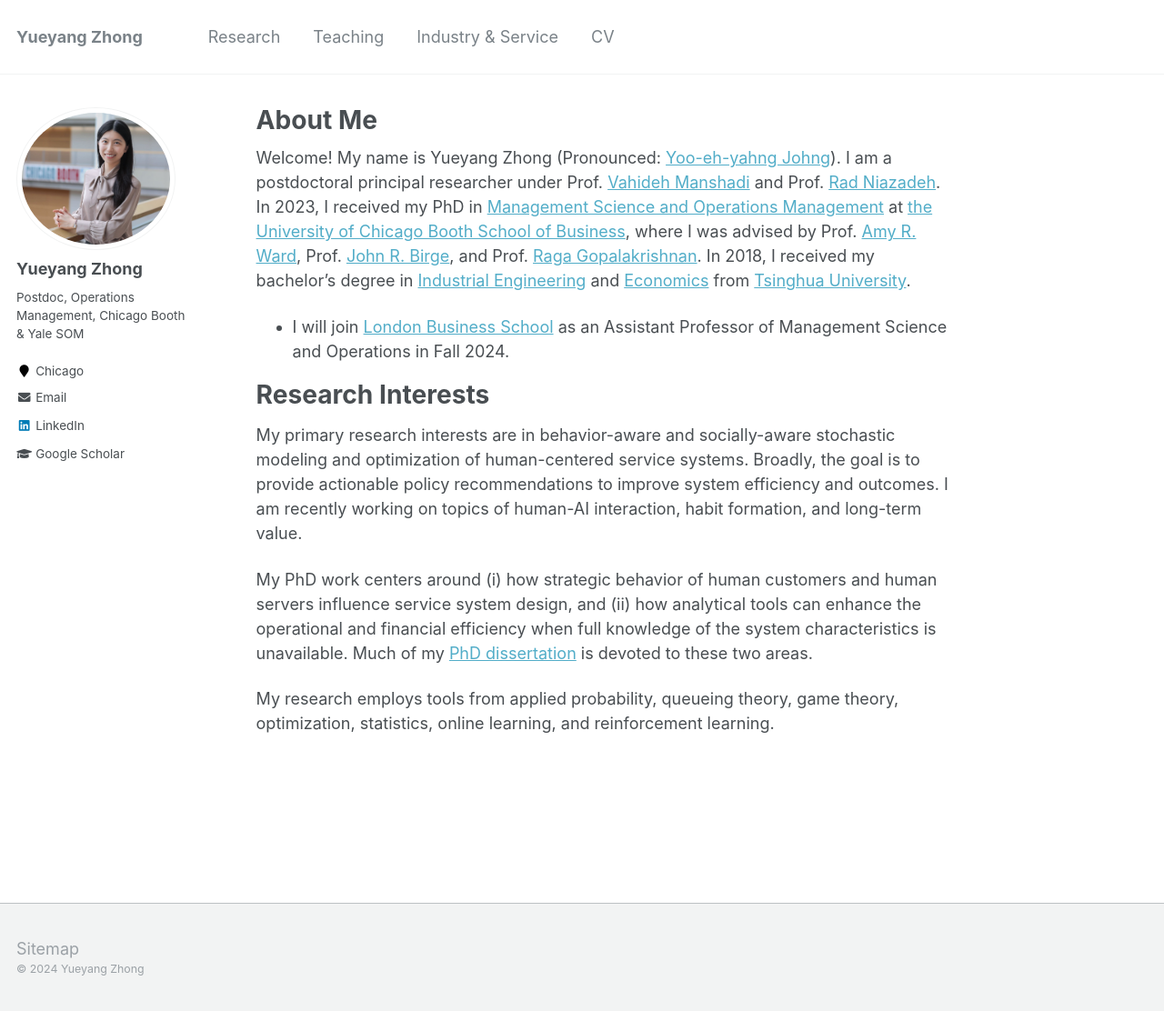
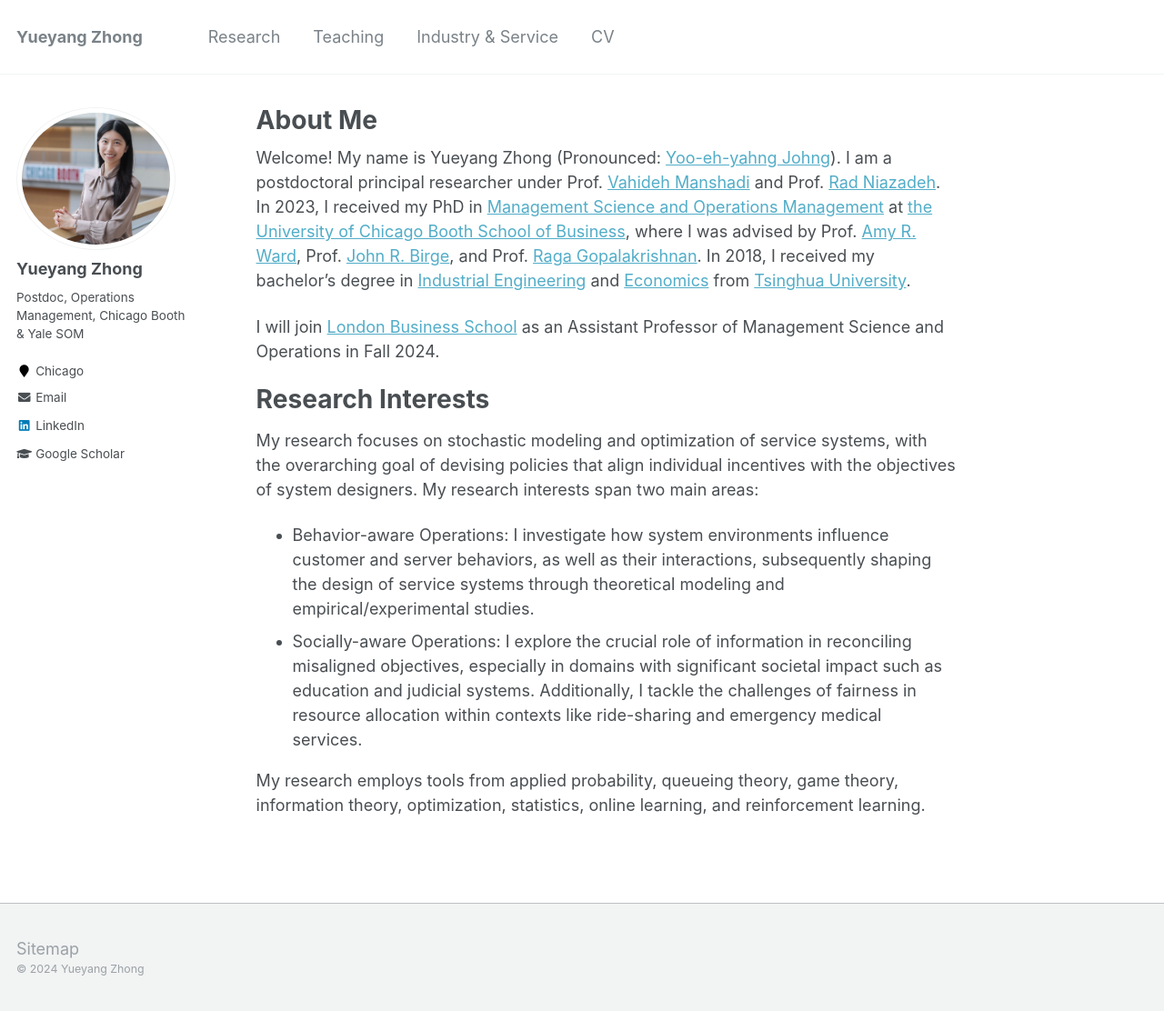
Before and after one commit to alicemengqi/site, a Jekyll site: the page built from _pages/about.md, in a window 1280 px wide and 1112 px high. Shown: the whole window at 91% size. Built offline with Jekyll 4.4.1, drawn with Linux system fonts in a browser that asks for light colours.

Commit message:
Update about.md

```diff
--- a/_pages/about.md
+++ b/_pages/about.md
@@ -10,12 +10,12 @@
 
 Welcome! My name is Yueyang Zhong (Pronounced: [Yoo-eh-yahng Johng](https://translate.google.com/?hl=en&tab=TT&sl=en&tl=zh-CN&text=Yueyang%20Zhong&op=translate)). I am a postdoctoral principal researcher under Prof. [Vahideh Manshadi](https://vahideh-manshadi.com/) and Prof. [Rad Niazadeh](https://faculty.chicagobooth.edu/rad-niazadeh). In 2023, I received my PhD in [Management Science and Operations Management](https://www.chicagobooth.edu/phd/dissertation-areas/management-science-and-operations-management) at [the University of Chicago Booth School of Business](https://www.chicagobooth.edu), where I was advised by Prof. [Amy R. Ward](https://www.chicagobooth.edu/faculty/directory/w/amy-ward), Prof. [John R. Birge](https://www.chicagobooth.edu/faculty/directory/b/john-r-birge), and Prof. [Raga Gopalakrishnan](https://smith.queensu.ca/faculty_and_research/faculty_list/gopalakrishnan-raga.php). In 2018, I received my bachelor's degree in [Industrial Engineering](https://www.ie.tsinghua.edu.cn/eng) and [Economics](https://www.sem.tsinghua.edu.cn/en) from [Tsinghua University](https://www.tsinghua.edu.cn/en).
 
-- I will join [London Business School](https://www.london.edu/) as an Assistant Professor of Management Science and Operations in Fall 2024.
+I will join [London Business School](https://www.london.edu/) as an Assistant Professor of Management Science and Operations in Fall 2024.
 
 # Research Interests
-My primary research interests are in behavior-aware and socially-aware stochastic modeling and optimization of human-centered service systems. Broadly, the goal is to provide actionable policy recommendations to improve system efficiency and outcomes.
-I am recently working on topics of human-AI interaction, habit formation, and long-term value.
+My research focuses on stochastic modeling and optimization of service systems, with the overarching goal of devising policies that align individual incentives with the objectives of system designers. My research interests span two main areas:
 
-My PhD work centers around (i) how strategic behavior of human customers and human servers influence service system design, and (ii) how analytical tools can enhance the operational and financial efficiency when full knowledge of the system characteristics is unavailable. Much of my [PhD dissertation](https://www.proquest.com/docview/2901404282/CDEAA1D0E7FA41DDPQ/12?accountid=14657&sourcetype=Dissertations%20&%20Theses) is devoted to these two areas.
+- Behavior-aware Operations: I investigate how system environments influence customer and server behaviors, as well as their interactions, subsequently shaping the design of service systems through theoretical modeling and empirical/experimental studies.
+- Socially-aware Operations: I explore the crucial role of information in reconciling misaligned objectives, especially in domains with significant societal impact such as education and judicial systems. Additionally, I tackle the challenges of fairness in resource allocation within contexts like ride-sharing and emergency medical services.
 
-My research employs tools from applied probability, queueing theory, game theory, optimization, statistics, online learning, and reinforcement learning.
+My research employs tools from applied probability, queueing theory, game theory, information theory, optimization, statistics, online learning, and reinforcement learning.
```
